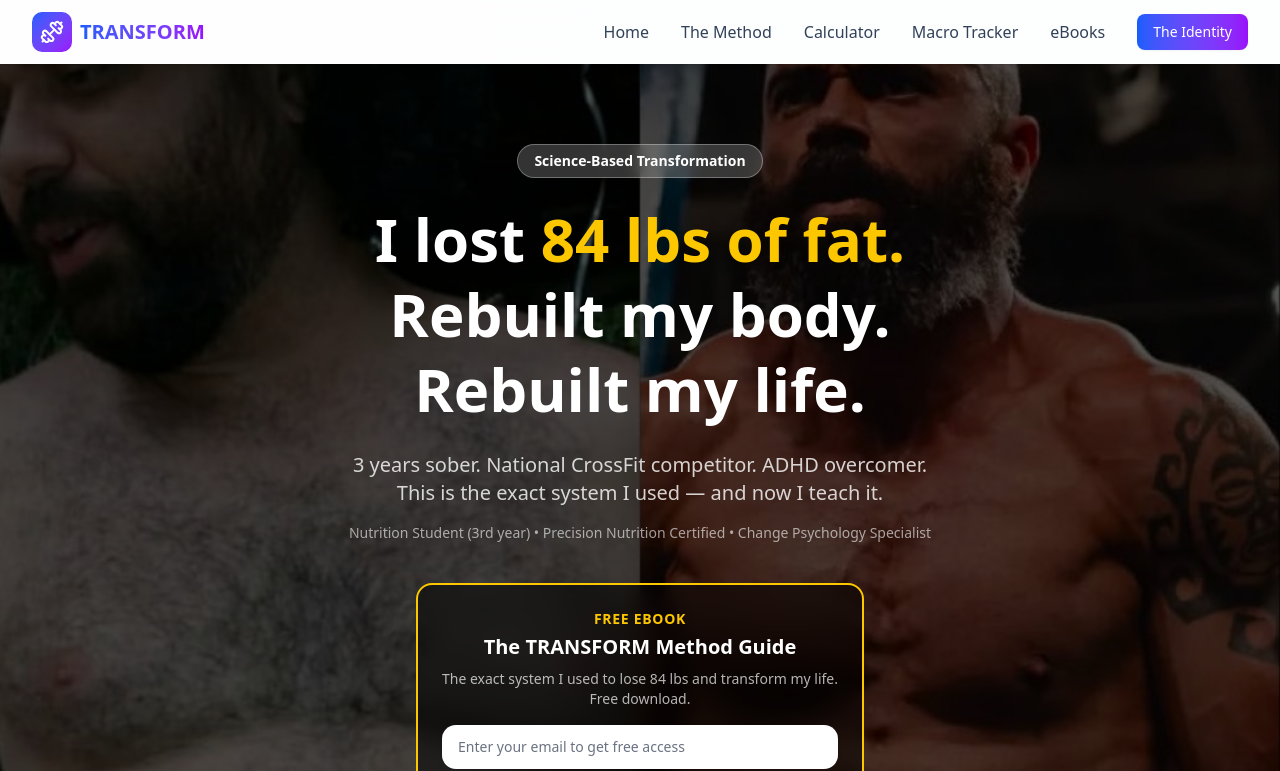
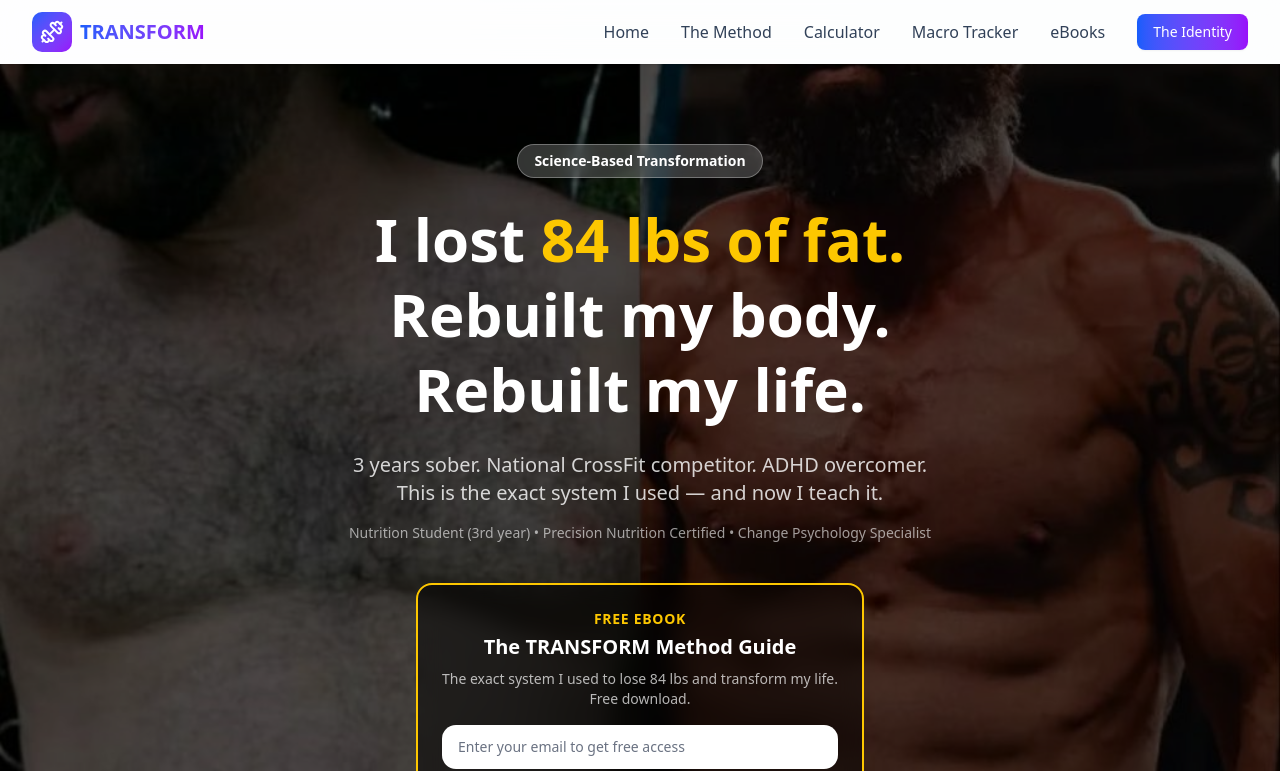
Before and after one commit to AdrianoDRJB/Transform-method, a React (Vite) app: page / in a window 1280 px wide. Shown: the top 771 px of the page. Built offline with nearby package versions, Linux system fonts and the light colour scheme.

Commit message:
Fix hero photo position to show abdomen + update Stripe payment links

```diff
--- a/src/components/HomePage.jsx
+++ b/src/components/HomePage.jsx
@@ -97,7 +97,7 @@ function HomePage() {
         style={{
           backgroundImage: 'url(/antesdepois.jpg)',
           backgroundSize: 'cover',
-          backgroundPosition: 'center 40%',
+          backgroundPosition: 'center 65%',
         }}
       >
         {/* Dark overlay */}
--- a/src/components/PlansPage.jsx
+++ b/src/components/PlansPage.jsx
@@ -108,7 +108,7 @@ const PlansPage = () => {
             </ul>
 
             <a
-              href="https://buy.stripe.com/dRm28q0ZhfzxgKrcBD1Jm0s"
+              href="https://buy.stripe.com/9B6eVc0Zh4UT8dV59b1Jm0v"
               target="_blank"
               rel="noopener noreferrer"
               className="w-full text-center py-3 px-6 rounded-xl bg-yellow-400 text-black font-bold hover:bg-yellow-300 transition-all"
@@ -169,7 +169,7 @@ const PlansPage = () => {
             </ul>
 
             <a
-              href="https://buy.stripe.com/eVq9AS5fxfzxam36df1Jm0t"
+              href="https://buy.stripe.com/cNicN4dM34UTeCjatv1Jm0w"
               target="_blank"
               rel="noopener noreferrer"
               className="w-full text-center py-3 px-6 rounded-xl bg-yellow-400 text-black font-bold hover:bg-yellow-300 transition-all"
@@ -226,7 +226,7 @@ const PlansPage = () => {
             </ul>
 
             <a
-              href="https://buy.stripe.com/cNi00i4bt2ML1Px3131Jm0u"
+              href="https://buy.stripe.com/dRmdR88rJ7312TB8ln1Jm0x"
               target="_blank"
               rel="noopener noreferrer"
               className="w-full text-center py-3 px-6 rounded-xl bg-red-500 text-white font-bold hover:bg-red-400 transition-all"
```
